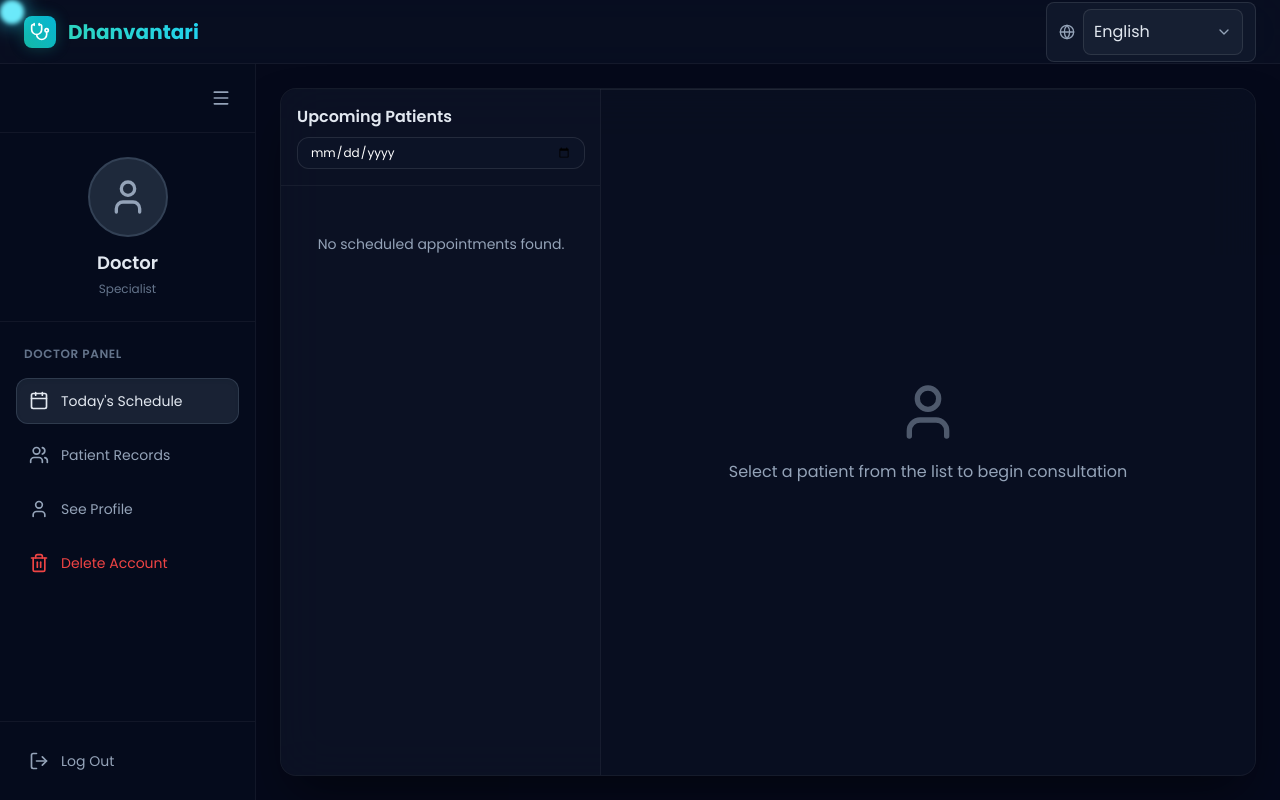
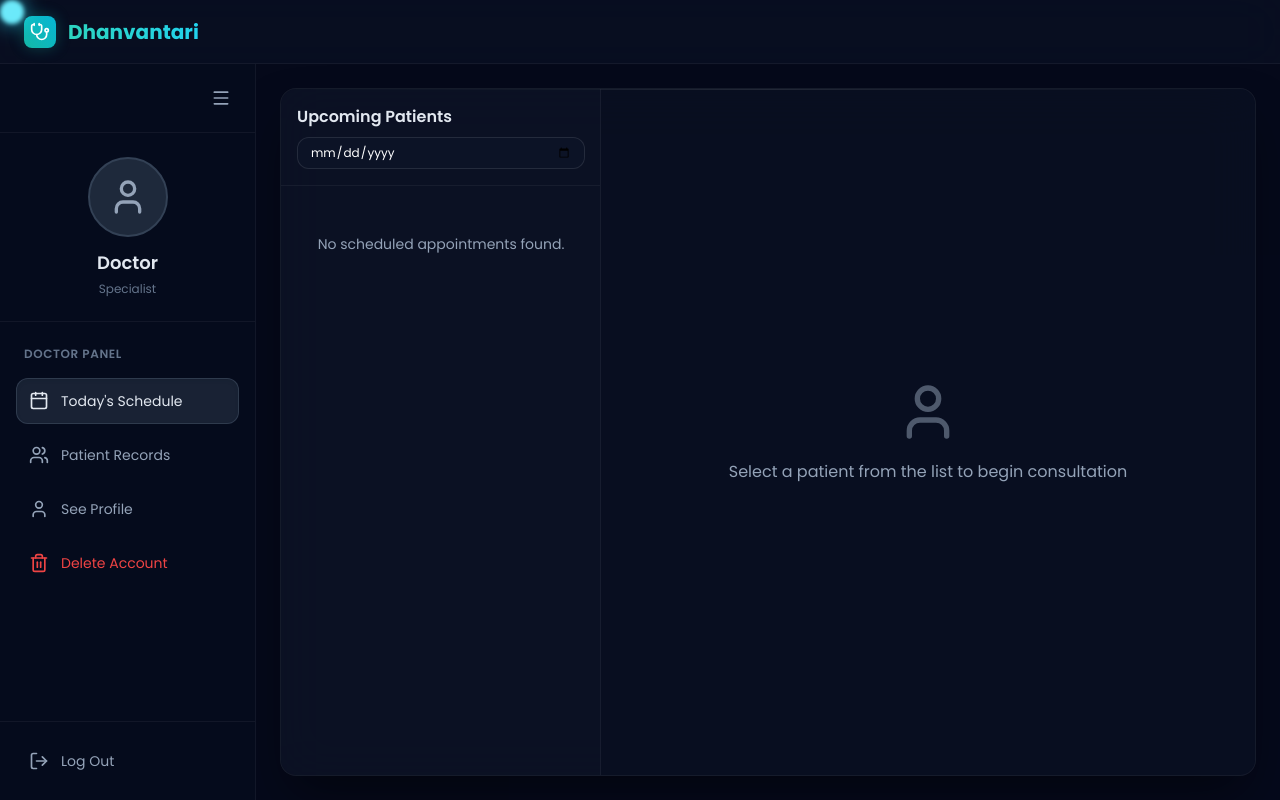
Before and after one commit to kunj2006-msu/Dhanvantari2.0, a React (Vite) app in the folder frontend/: page /doctor in a window 1280 px wide. Built offline with nearby package versions, Linux system fonts and the light colour scheme.

Commit message:
feat: upgraded the translation ambiguty

```diff
--- a/frontend/src/pages/DoctorDashboard.tsx
+++ b/frontend/src/pages/DoctorDashboard.tsx
@@ -1,9 +1,8 @@
-import { Calendar, Users, LogOut, Stethoscope, Menu, Globe, Clock, User, FileText, Send, Trash2, MessageSquare, AlertCircle, RefreshCw, X, ArrowRight, CheckCircle2 } from 'lucide-react';
+import { Calendar, Users, LogOut, Stethoscope, Menu, Clock, User, FileText, Send, Trash2, MessageSquare, AlertCircle, RefreshCw, X, ArrowRight, CheckCircle2 } from 'lucide-react';
 import { useState, useEffect } from 'react';
 import { useNavigate } from 'react-router-dom';
 import { authService } from '../services/authService';
 import { motion, AnimatePresence } from 'framer-motion';
-import { CustomDropdown } from '../components/CustomDropdown';
 import Profile from '../components/profile/Profile';
 import { fetchDoctorAppointments, updateAppointmentNotes, fetchPatientTriageHistory } from '../services/api';
 import type { DoctorAppointment, PatientTriageSession } from '../services/api';
@@ -507,7 +506,6 @@ export default function DoctorDashboard() {
   const [showToast, setShowToast] = useState(false);
   const [toastMessage, setToastMessage] = useState('');
   const [isDeleting, setIsDeleting] = useState(false);
-  const [language, setLanguage] = useState('English');
   const navigate = useNavigate();
   const userName = localStorage.getItem('userName') || 'Doctor';
   const userSpecialization = localStorage.getItem('userSpecialization') || 'Specialist';
@@ -539,8 +537,6 @@ export default function DoctorDashboard() {
     navigate('/');
   };
 
-  const languages = ['English', 'Gujarati'];
-
   return (
     <div className="min-h-screen bg-slate-950 flex flex-col font-sans cursor-none">
       {/* Top Header */}
@@ -552,19 +548,6 @@ export default function DoctorDashboard() {
           <span className="text-xl font-bold bg-gradient-to-r from-teal-400 to-cyan-400 bg-clip-text text-transparent cursor-none">
             Dhanvantari
           </span>
-        </div>
-
-        <div className="flex items-center gap-4 cursor-none">
-          <div className="flex items-center gap-2 bg-slate-900 border border-white/10 rounded-lg px-3 py-1.5 focus-within:ring-2 focus-within:ring-teal-500 transition-all cursor-none">
-            <Globe className="w-4 h-4 text-slate-400 cursor-none" />
-            <div className="w-40 cursor-none">
-              <CustomDropdown
-                value={language}
-                onChange={setLanguage}
-                options={languages}
-              />
-            </div>
-          </div>
         </div>
       </header>
 
```
